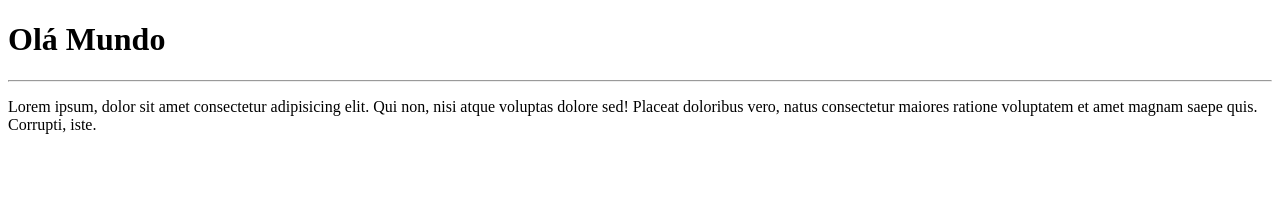
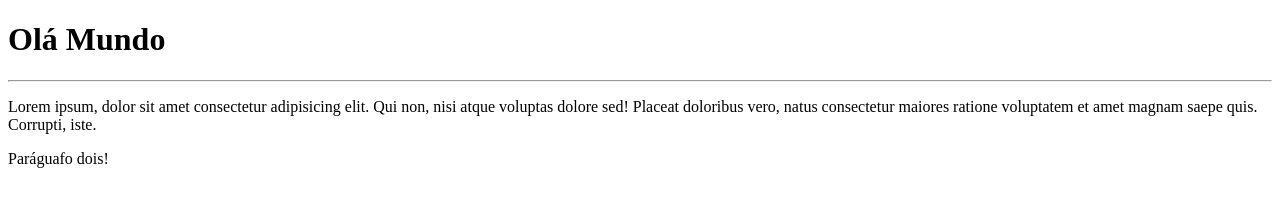
Before and after one commit to danferreira011/Ola-Mundo, a plain HTML site: page site_exemplo/index.html in a window 1280 px wide. Drawn offline with Linux system fonts and the light colour scheme.

Commit message:
Adicionei um paragrafo

```diff
--- a/site_exemplo/index.html
+++ b/site_exemplo/index.html
@@ -9,5 +9,6 @@
     <h1>Olá Mundo</h1>
 <hr>
 <p>Lorem ipsum, dolor sit amet consectetur adipisicing elit. Qui non, nisi atque voluptas dolore sed! Placeat doloribus vero, natus consectetur maiores ratione voluptatem et amet magnam saepe quis. Corrupti, iste.</p>
+<p>Paráguafo dois!</p>
 </body>
 </html>
```
